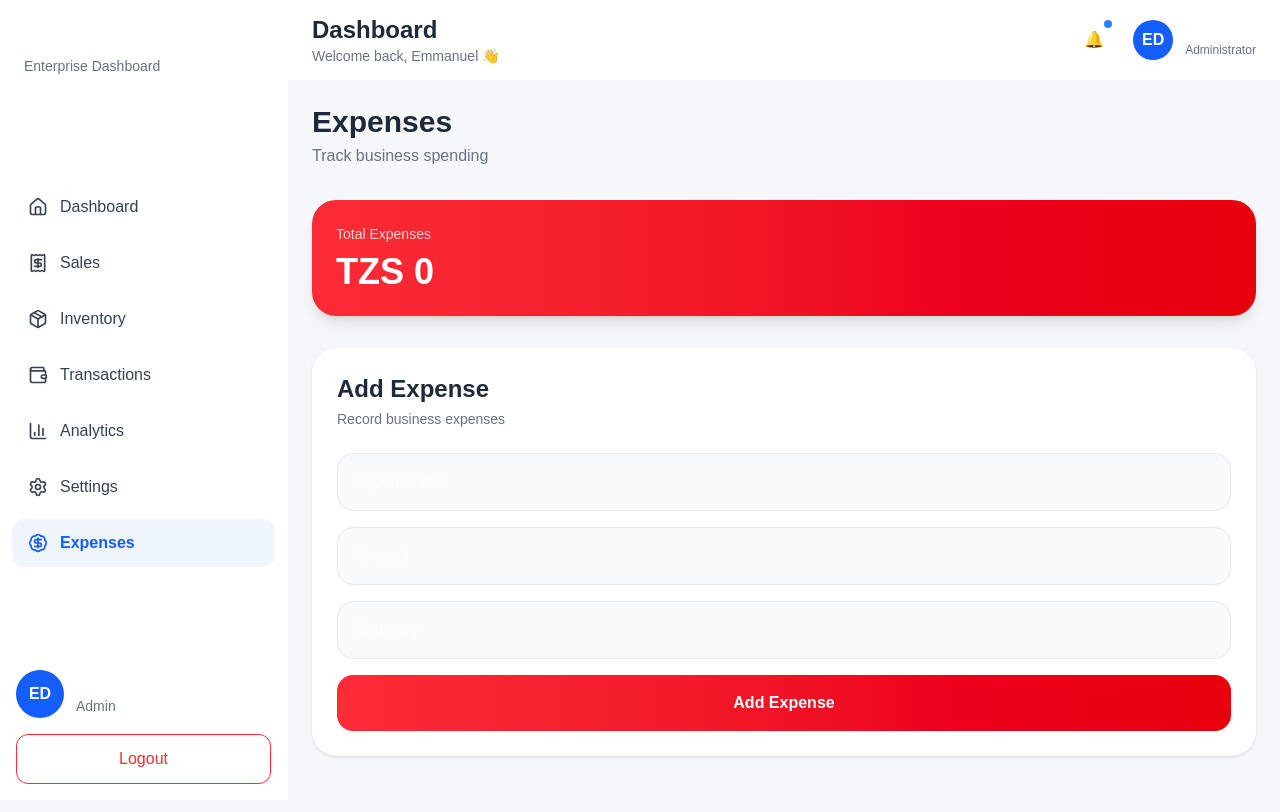
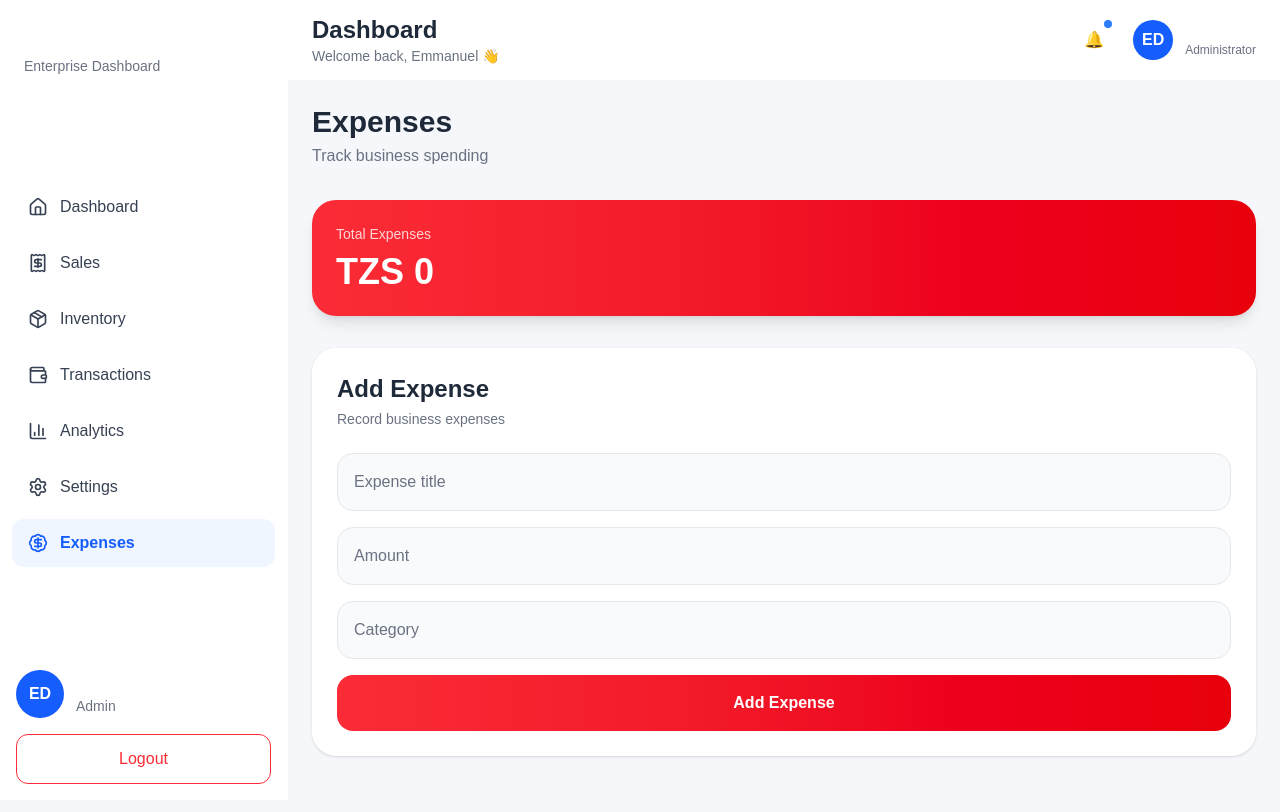
Before and after one commit to edanielmashika-debug/businesshealth, a Next.js app: page /expenses in a window 1280 px wide. Built offline with nearby package versions, Linux system fonts and the light colour scheme.

Commit message:
popooppop

```diff
--- a/app/expenses/page.tsx
+++ b/app/expenses/page.tsx
@@ -131,7 +131,7 @@ export default function ExpensesPage() {
                   e.target.value
                 )
               }
-              className="w-full rounded-2xl border border-gray-200 bg-gray-50 px-4 py-4 outline-none focus:ring-2 focus:ring-red-500"
+              className="w-full rounded-2xl border border-gray-200 bg-gray-50 px-4 py-4 outline-none focus:ring-2 focus:ring-red-500 text-black placeholder:text-gray-500"
             />
 
             <input
@@ -143,7 +143,7 @@ export default function ExpensesPage() {
                   e.target.value
                 )
               }
-              className="w-full rounded-2xl border border-gray-200 bg-gray-50 px-4 py-4 outline-none focus:ring-2 focus:ring-red-500"
+              className="w-full rounded-2xl border border-gray-200 bg-gray-50 px-4 py-4 outline-none focus:ring-2 focus:ring-red-500 text-black placeholder:text-gray-500"
             />
 
             <input
@@ -155,7 +155,7 @@ export default function ExpensesPage() {
                   e.target.value
                 )
               }
-              className="w-full rounded-2xl border border-gray-200 bg-gray-50 px-4 py-4 outline-none focus:ring-2 focus:ring-red-500"
+              className="w-full rounded-2xl border border-gray-200 bg-gray-50 px-4 py-4 outline-none focus:ring-2 focus:ring-red-500 text-black   placeholder:text-gray-500"
             />
 
             <button
```
